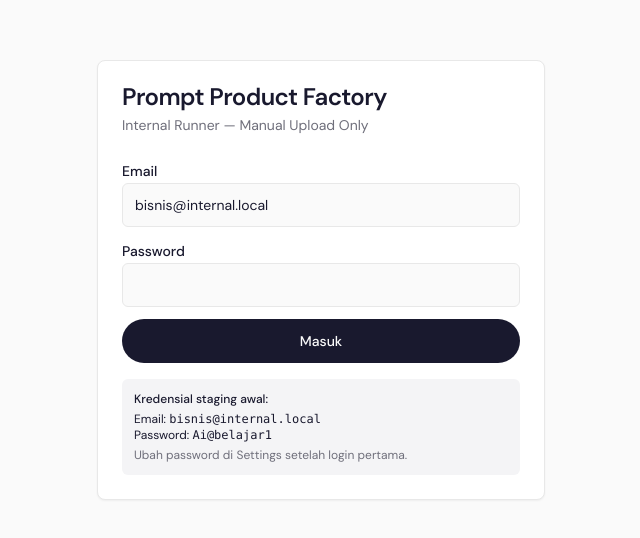
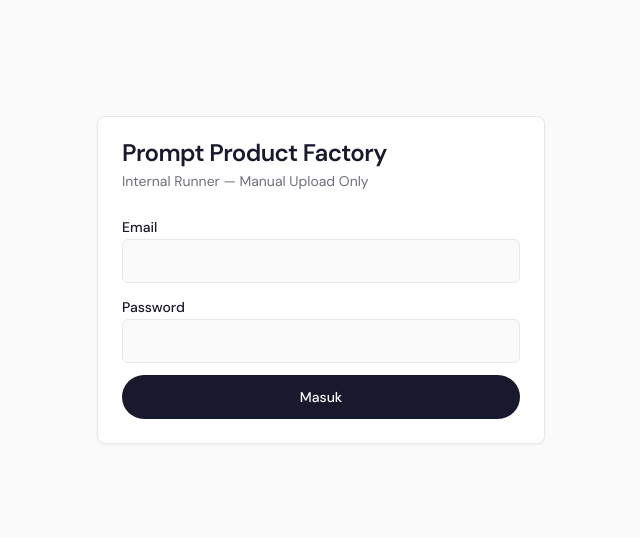
Before and after one commit to m-hatim/brand-event-pro, a React (Vite) app: page /auth in a window 1280 px wide. Shown: the part 120-658 px from the top of the page, without its empty margins (319-959 px from the left). Built offline with nearby package versions, Linux system fonts and the light colour scheme; the HTML template or start-up script is replaced by a standard one.

Commit message:
Changes
Co-authored-by: m-hatim <293085049+m-hatim@users.noreply.github.com>

```diff
--- a/src/pages/Auth.tsx
+++ b/src/pages/Auth.tsx
@@ -8,12 +8,10 @@ import { supabase } from "@/integrations/supabase/client";
 import { toast } from "sonner";
 import { useAuth } from "@/contexts/AuthContext";
 
-const STAGING_EMAIL = "bisnis@internal.local";
-
 export default function Auth() {
   const navigate = useNavigate();
   const { user, loading: authLoading } = useAuth();
-  const [email, setEmail] = useState(STAGING_EMAIL);
+  const [email, setEmail] = useState("");
   const [password, setPassword] = useState("");
   const [loading, setLoading] = useState(false);
 
@@ -22,11 +20,7 @@ export default function Auth() {
   async function handleLogin(e: React.FormEvent) {
     e.preventDefault();
     setLoading(true);
-    let { error } = await supabase.auth.signInWithPassword({ email, password });
-    if (error && email === STAGING_EMAIL) {
-      try { await supabase.functions.invoke("seed-staging-user"); } catch {}
-      ({ error } = await supabase.auth.signInWithPassword({ email, password }));
-    }
+    const { error } = await supabase.auth.signInWithPassword({ email, password });
     setLoading(false);
     if (error) return toast.error(error.message);
     toast.success("Berhasil masuk.");
@@ -54,12 +48,6 @@ export default function Auth() {
             </div>
             <Button type="submit" className="w-full" disabled={loading}>{loading ? "Masuk..." : "Masuk"}</Button>
           </form>
-          <div className="mt-4 p-3 rounded-md bg-muted text-xs">
-            <p className="font-medium mb-1">Kredensial staging awal:</p>
-            <p>Email: <code>bisnis@internal.local</code></p>
-            <p>Password: <code>Ai@belajar1</code></p>
-            <p className="mt-1 text-muted-foreground">Ubah password di Settings setelah login pertama.</p>
-          </div>
         </CardContent>
       </Card>
     </div>
```
